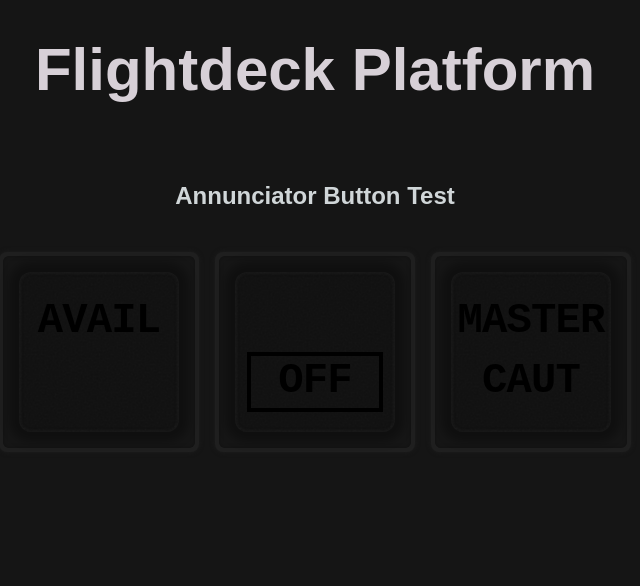
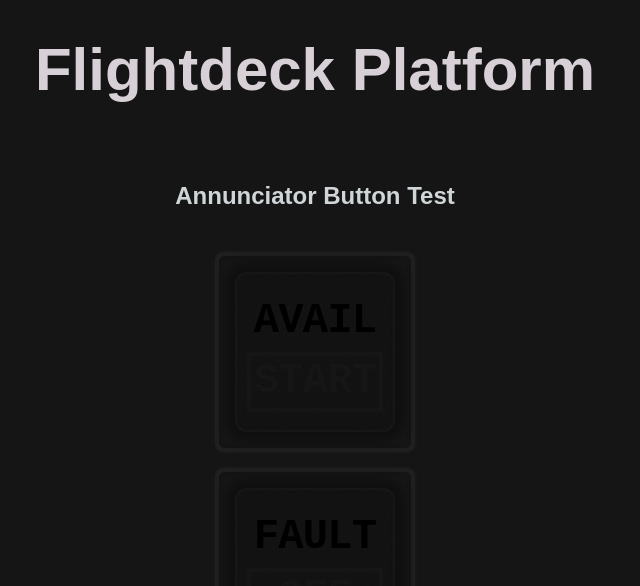
Before and after one commit to Tanay-Kar/flightdeck-platform, a React (Vite) app: page / in a window 1280 px wide. Shown: the top 586 px of the page, without its empty margins (325-965 px from the left). Built offline with nearby package versions, Linux system fonts and the light colour scheme.

Commit message:
feat: Fixed color vs off status for the annLabels

```diff
--- a/src/App.tsx
+++ b/src/App.tsx
@@ -10,16 +10,16 @@ function App() {
       <h3 className="text-2xl font-bold text-center mt-20 text-mist-300">
         Annunciator Button Test
       </h3>
-      <div className="flex items-center justify-center gap-4 mx-auto my-10">
+      <div className="flex flex-col items-center justify-center gap-4 mx-auto my-10">
 
         <div className="w-50 shrink-0">
-          <AnnButton top={{ text: "AVAIL", color: "green", box: false }} bottom={{ text: "", color: "off", box: false }} />
+          <AnnButton top={{ text: "AVAIL", color: "green", box: false }} bottom={{ text: "START", color: "off", box: true }} />
         </div>
         <div className="w-50 shrink-0">
-          <AnnButton top={{ text: "", color: "off", box: false }} bottom={{ text: "OFF", color: "white", box: true }} />
+          <AnnButton top={{ text: "FAULT", color: "amber", box: false }} bottom={{ text: "OFF", color: "off", box: true }} />
         </div>
         <div className="w-50 shrink-0">
-          <AnnButton top={{ text: "MASTER", color: "yellow", box: false }} bottom={{ text: "CAUT", color: "yellow", box: false }} />
+          <AnnButton top={{ text: "MASTER", color: "off", box: false }} bottom={{ text: "CAUT", color: "off", box: false }} />
         </div>
       </div>
     </>
--- a/src/components/AnnButton/AnnButton.tsx
+++ b/src/components/AnnButton/AnnButton.tsx
@@ -15,7 +15,7 @@ const annColors: Record<AnnColor, string> = {
     red: "var(--color-ann-red)",
     white: "var(--color-ann-white)",
     cyan: "var(--color-ann-cyan)",
-    off: "#090909",
+    off: "#131313",
 };
 
 export interface AnnLabelProps {
@@ -26,19 +26,21 @@ export interface AnnLabelProps {
 }
 
 export function AnnLabel({ text, color, box }: AnnLabelProps) {
+    const annColor = annColors[color];
+    const isOff = color === "off";
     return (
         <div
             className={`flex items-center justify-center w-full border-4`}
             style={{
-                borderColor: box ? annColors[color] : "transparent",
-                boxShadow: box ? `0 0 8px color-mix(in srgb, ${annColors[color]} 40%, transparent)` : "none",
+                borderColor: box ? annColor : "transparent",
+                boxShadow: box && !isOff ? `0 0 16px color-mix(in srgb, ${annColor} 20%, transparent)` : "none",
             }}
         >
             <h1
                 className={`font-bold text-[22cqw] font-mono tracking-[-0.02em]`}
                 style={{
-                    color: annColors[color],
-                    textShadow: `0 0 8px color-mix(in srgb, ${annColors[color]} 30%, transparent)`,
+                    color: annColor,
+                    textShadow: !isOff ? `0 0 16px color-mix(in srgb, ${annColor} 20%, transparent)` : "none",
                 }}
             >
                 {text}
```
